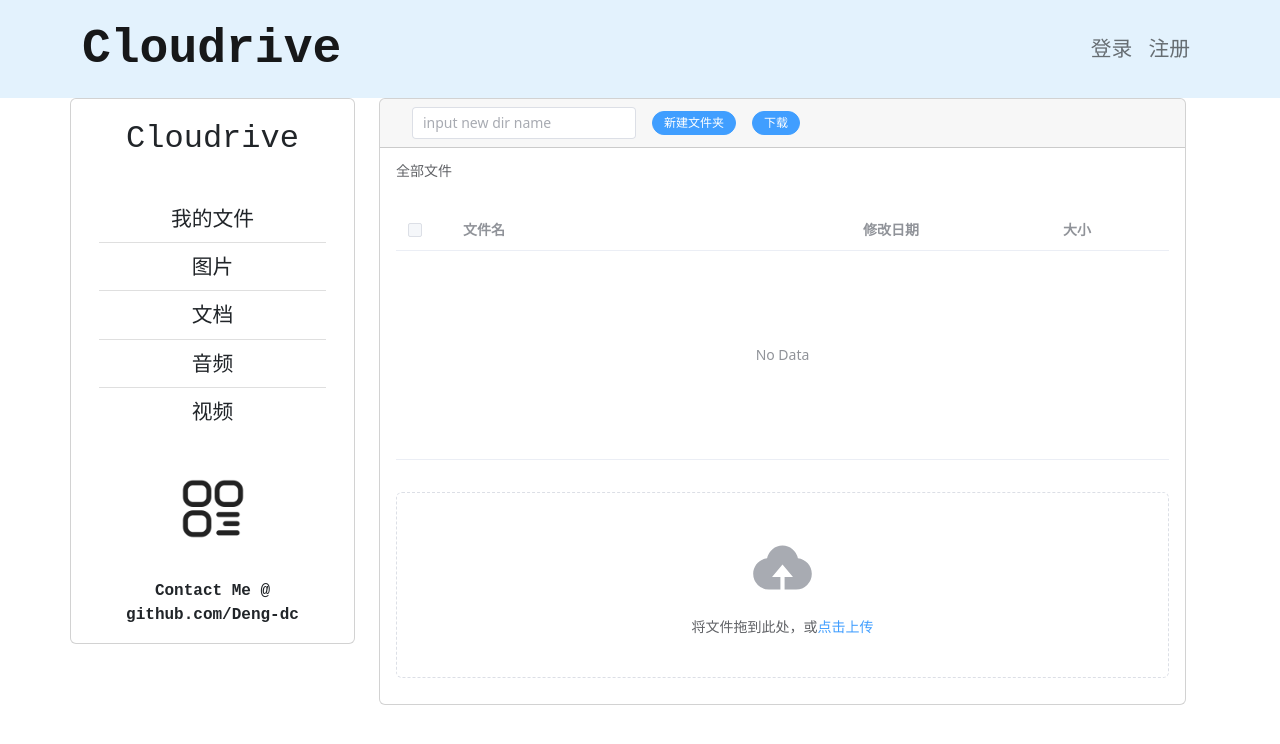
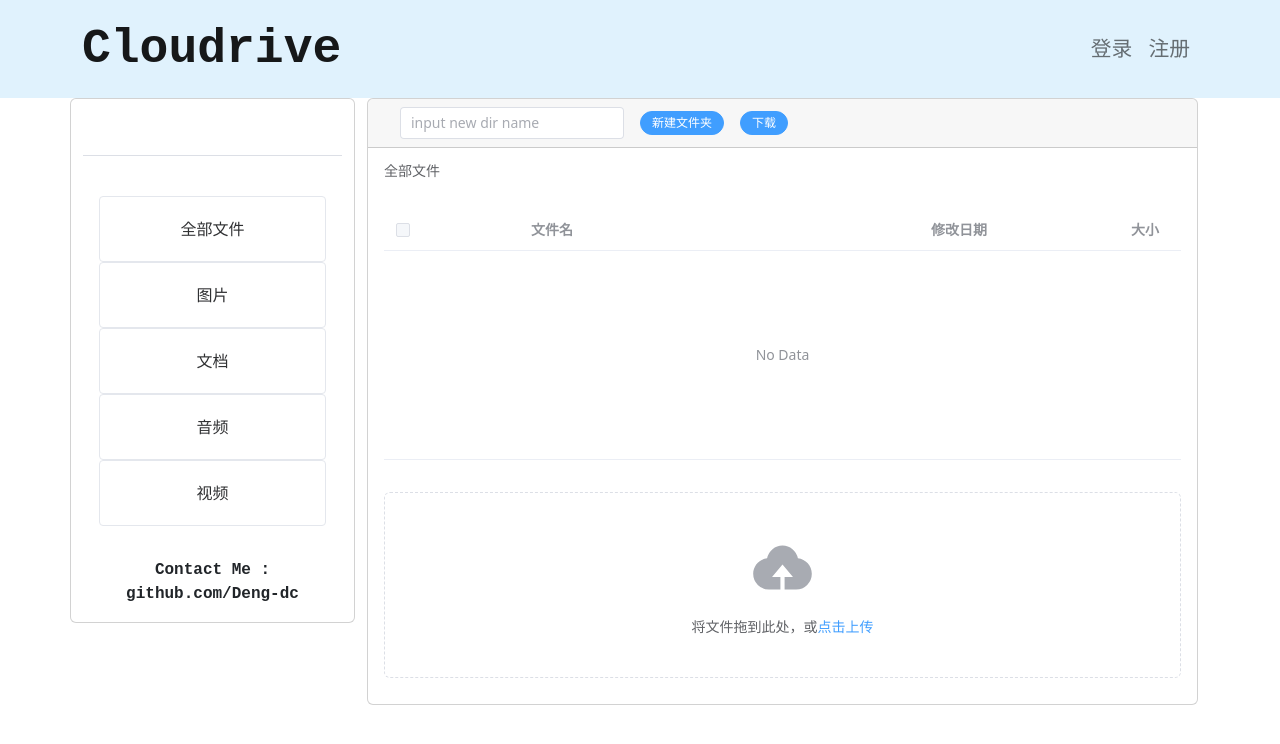
Before and after one commit to Deng-dc/CloudDrive-client, a Vue app: page /drive/1 in a window 1280 px wide. Shown: the top 744 px of the page. Built offline with nearby package versions, Linux system fonts and the light colour scheme.

Commit message:
refine ui

```diff
--- a/src/components/ContentArea.vue
+++ b/src/components/ContentArea.vue
@@ -27,6 +27,16 @@
   <div class="card-body content-area">
     <el-table ref="multipleTableRef" :data="tableData" height="250" style="width: 100%" @row-click="clickItem">
       <el-table-column type="selection" width="55" />
+      <el-table-column>
+        <template #default="scope">
+          <el-icon v-if="scope.row.fileSize === '-'">
+            <Folder />
+          </el-icon>
+          <el-icon v-else>
+            <Files />
+          </el-icon>
+        </template>
+      </el-table-column>
       <el-table-column property="filename" label="文件名" width="400" />
       <el-table-column property="lastModifyTime" label="修改日期" width="200" />
       <el-table-column property="fileSize" label="大小" width="120" />
@@ -47,13 +57,15 @@ import $ from 'jquery';
 import { useStore } from 'vuex';
 import { reactive } from 'vue';
 import { ref } from 'vue';
-import { UploadFilled } from '@element-plus/icons-vue'
+import { UploadFilled, Folder, Files } from '@element-plus/icons-vue'
 
 
 export default {
   name: "ContentArea",
   components: {
     UploadFilled,
+    Folder,
+    Files,
   },
   setup() {
     const store = useStore();
@@ -70,7 +82,7 @@ export default {
         path.push(dir.path);
       }
       $.ajax({
-        url: "http://192.168.100.7:8066/createNewDir/?path=" + path + "&newDir=" + createDirName + "&token=" + store.state.user.access,
+        url: "http://192.168.0.16:8066/createNewDir/?path=" + path + "&newDir=" + createDirName + "&token=" + store.state.user.access,
         type: "POST",
         dataType: "json",
         contentType: "application/json",
@@ -156,7 +168,7 @@ export default {
         directory.push(dir.path);
       }
       // console.log("directory : " + directory);
-      uploadUrl.value = "http://192.168.100.7:8066/upload/?directory=" + directory + "&token=" + store.state.user.access;
+      uploadUrl.value = "http://192.168.0.16:8066/upload/?directory=" + directory + "&token=" + store.state.user.access;
       // console.log("getUploadDirectory uploadUrl : " + uploadUrl.value);
     }
 
--- a/src/components/ContentDisplay.vue
+++ b/src/components/ContentDisplay.vue
@@ -1,8 +1,6 @@
 <template>
-    <div class="container">
-        <div class="card">
-            <ContentArea />
-        </div>
+    <div class="card">
+        <ContentArea />
     </div>
 </template>
 
--- a/src/components/NavigateBar.vue
+++ b/src/components/NavigateBar.vue
@@ -1,5 +1,5 @@
 <template>
-  <nav class="navbar navbar-expand-lg navbar-light" style="background-color: #e3f2fd;">
+  <nav class="navbar navbar-expand-lg navbar-light navigater" style="background-color:#e0f2fd;">
     <div class="container">
       <router-link class="navbar-brand" :to="{name: 'home'}">Cloudrive</router-link>
       <button class="navbar-toggler" type="button" data-bs-toggle="collapse" data-bs-target="#navbarText"
--- a/src/components/SideBar.vue
+++ b/src/components/SideBar.vue
@@ -2,44 +2,15 @@
     <div class="row">
         <div class="card" style="width: 18rem;">
             <div class="card-body card-body-top">
-                Cloudrive
             </div>
+            <el-divider />
             <div class="card-body">
-                <ul class="list-group list-group-flush">
-                    <li class="list-group-item all-file">
-                        <a>
-                            我的文件
-                        </a>
-                    </li>
-                    <li class="list-group-item my-picture">
-                        <a>
-                            图片
-                        </a>
-                    </li>
-                    <li class="list-group-item my-document">
-                        <a>
-                            文档
-                        </a>
-                    </li>
-                    <li class="list-group-item my-audio">
-                        <a>
-                            音频
-                        </a>
-                    </li>
-                    <li class="list-group-item my-video">
-                        <a>
-                            视频
-                        </a>
-                    </li>
-                </ul>
-            </div>
-            <div class="card-body">
-                <div class="app-icon-field">
-                    <img class="app-icon" src="../assets/app.png">
-                </div>
+                <el-card v-for="item in choice" :key="item.id" class="box-card" shadow="hover">
+                    <div class="side-choice">{{ item.content }}</div>
+                </el-card>
             </div>
             <div class="card-body card-body-bottom">
-                Contact Me @ github.com/Deng-dc
+                Contact Me : github.com/Deng-dc
             </div>
         </div>
     </div>
@@ -48,14 +19,41 @@
 <script>
 export default {
     name: "SideBar",
+    setup() {
+        const choice = [
+            {
+                id: "1",
+                content: "全部文件",
+            },
+            {
+                id: "2",
+                content: "图片",
+            }, {
+                id: "3",
+                content: "文档",
+            },
+            {
+                id: "4",
+                content: "音频",
+            },
+            {
+                id: "5",
+                content: "视频",
+            }
+        ];
+
+        return {
+            choice,
+        }
+    }
 }
 </script>
 
 <style scoped>
 .card-body-top {
-    font-family: 'Courier New', Courier, monospace;
-    font-size: 2rem;
-    text-align: center;
+    display: flex;
+    flex-direction: column;
+    justify-content: center;
 }
 
 .card-body-bottom {
@@ -64,27 +62,15 @@ export default {
     text-align: center;
 }
 
-li {
-    text-align: center;
-    font-family: "SimHei";
-    font-size: 1rem;
+.box-card {
+    cursor: pointer;
 }
 
-a {
-    cursor: pointer;
-    font-size: 1.3rem;
+.box-card:hover {
+    background-color: #e0f2fd;
 }
 
-.app-icon-field {
+.side-choice {
     text-align: center;
 }
-
-.app-icon {
-    width: 5rem;
-    height: 5rem;
-}
-
-li:hover {
-    background-color: rgb(240, 249, 253);
-}
 </style>
--- a/src/store/user.js
+++ b/src/store/user.js
@@ -7,7 +7,7 @@ const ModuleUser = {
         profpic: "",
         access: "",
         is_login: false,
-        drive_root_url: "http://192.168.100.7:8066/drive/",
+        drive_root_url: "http://192.168.0.16:8066/drive/",
         user_drive_root_url: "",
     },
     getters: {
@@ -39,7 +39,7 @@ const ModuleUser = {
 
             let userStr = JSON.stringify(user);
             $.ajax({
-                url: "http://192.168.100.7:8066/login/",
+                url: "http://192.168.0.16:8066/login/",
                 type: "POST",
                 dataType: "json",
                 contentType: "application/json",
@@ -50,7 +50,7 @@ const ModuleUser = {
                     console.log(access);
 
                     $.ajax({
-                        url: "http://192.168.100.7:8066/getUserInfo/",
+                        url: "http://192.168.0.16:8066/getUserInfo/",
                         type: "GET",
                         data: {
                             token: access,
--- a/src/views/MyDriveView.vue
+++ b/src/views/MyDriveView.vue
@@ -28,5 +28,7 @@ export default {
 </script>
 
 <style scoped>
-
+.container {
+  margin-top: 0;
+}
 </style>
```
Also changed, not shown: src/assets/app.png (deleted), src/assets/logo.png (added).
